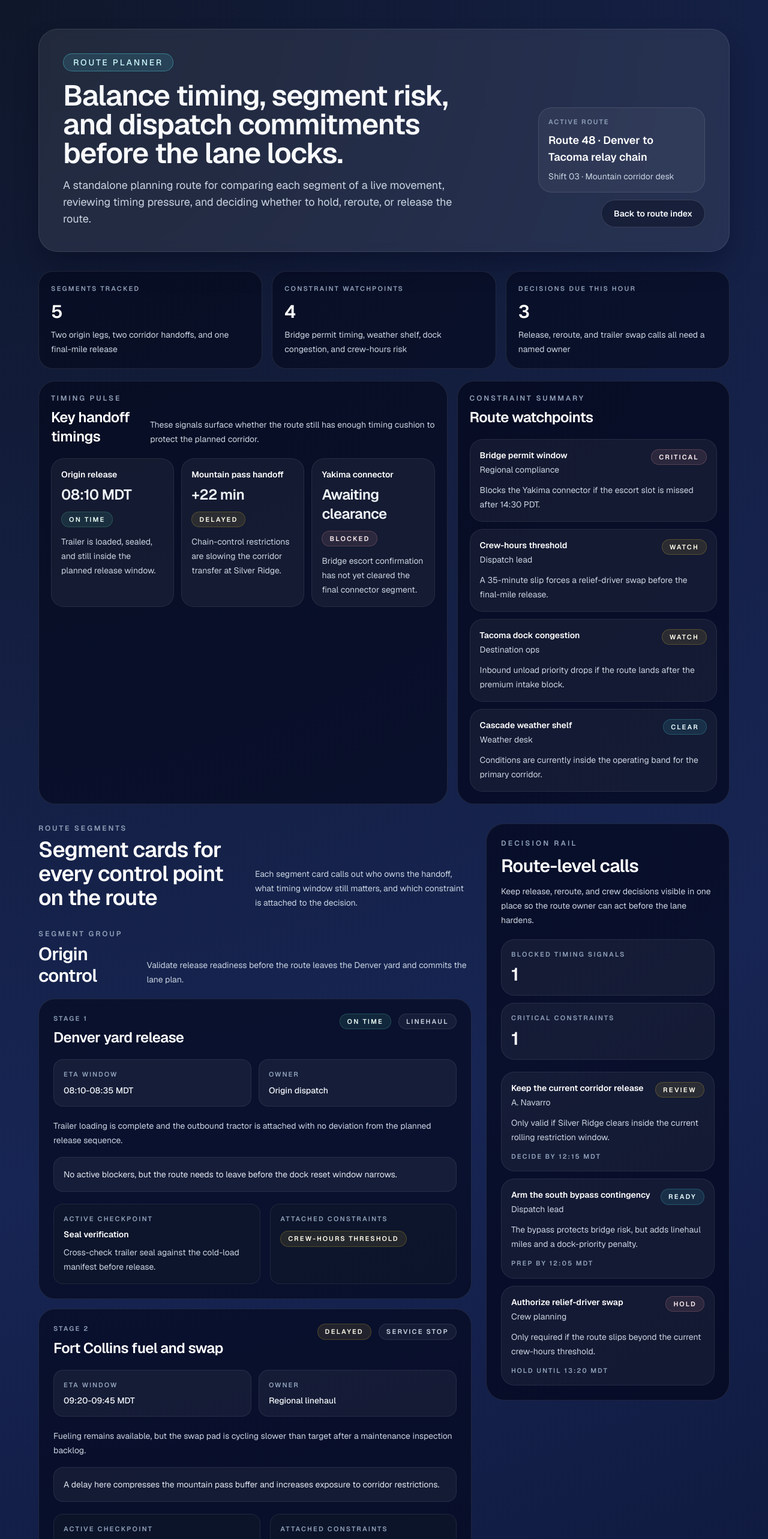
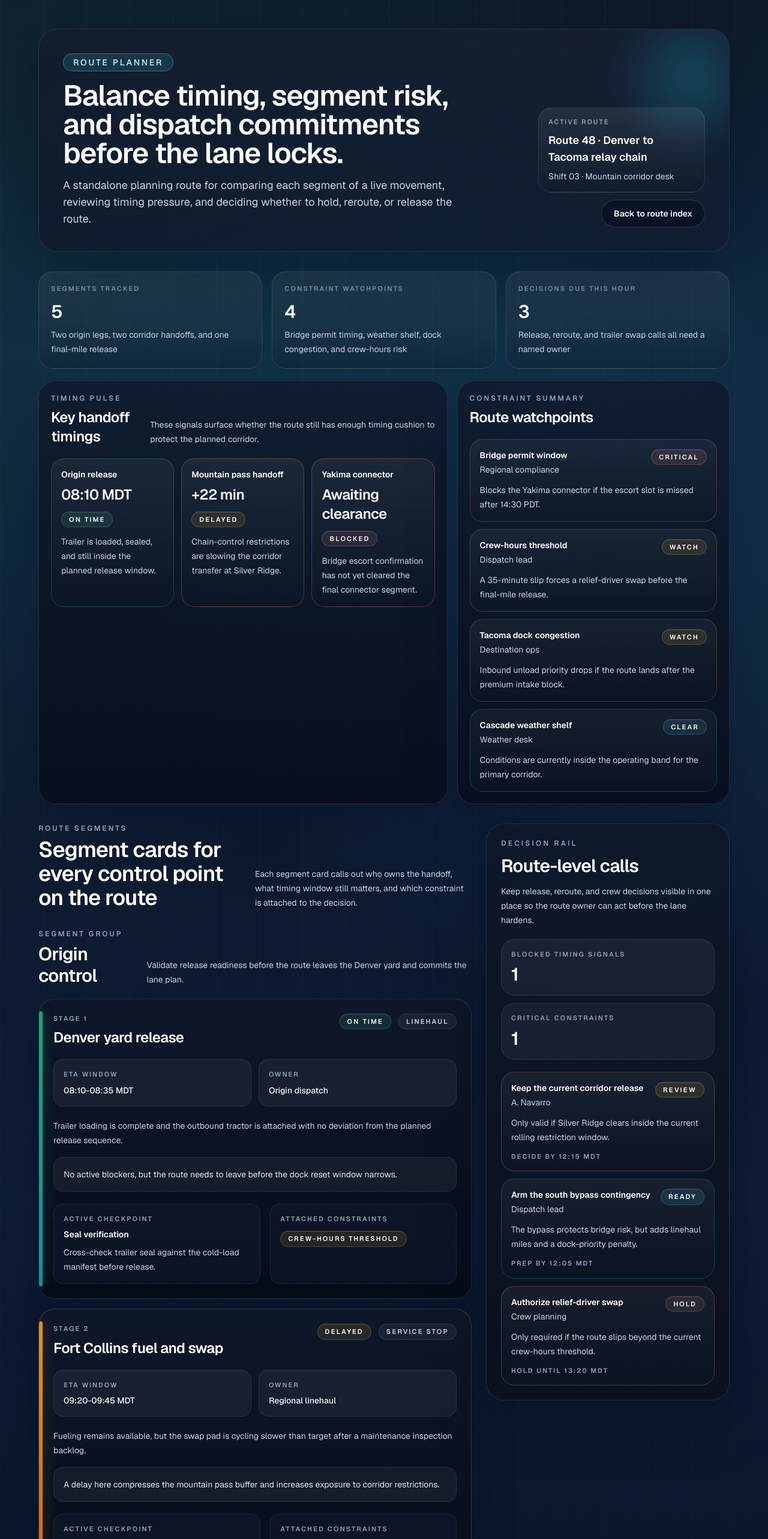
Before and after one commit to iamasx/api-test, a Next.js app: page /route-planner in a window 1280 px wide. Shown: the top 2566 px of the page at 60% size. Built offline with nearby package versions, Linux system fonts and the light colour scheme.

Commit message:
feat: style route planner states

```diff
--- a/src/app/route-planner/_components/route-decision-sidebar.tsx
+++ b/src/app/route-planner/_components/route-decision-sidebar.tsx
@@ -3,6 +3,7 @@ import type {
   RouteDecision,
   TimingSignal,
 } from "../_data/route-planner-data";
+import styles from "../route-planner.module.css";
 
 const decisionStateLabels: Record<RouteDecision["state"], string> = {
   ready: "Ready",
@@ -14,6 +15,12 @@ const decisionStateStyles: Record<RouteDecision["state"], string> = {
   ready: "border-cyan-300/20 bg-cyan-300/10 text-cyan-50",
   review: "border-amber-300/20 bg-amber-300/10 text-amber-50",
   hold: "border-rose-300/20 bg-rose-300/10 text-rose-50",
+};
+
+const decisionSurfaceStyles: Record<RouteDecision["state"], string> = {
+  ready: styles.decisionReady,
+  review: styles.decisionReview,
+  hold: styles.decisionHold,
 };
 
 type RouteDecisionSidebarProps = {
@@ -37,7 +44,7 @@ export function RouteDecisionSidebar({
   return (
     <aside
       aria-label="Route decision sidebar"
-      className="rounded-[1.9rem] border border-white/10 bg-slate-950/65 p-6"
+      className={`${styles.sidebarPanel} ${styles.stickyRail} rounded-[1.9rem] border border-white/10 p-6`}
     >
       <div className="space-y-5">
         <div>
@@ -76,7 +83,7 @@ export function RouteDecisionSidebar({
           {decisions.map((decision) => (
             <article
               key={decision.id}
-              className="rounded-[1.4rem] border border-white/8 bg-white/5 px-4 py-4"
+              className={`${styles.decisionCard} ${decisionSurfaceStyles[decision.state]} rounded-[1.4rem] border px-4 py-4`}
             >
               <div className="flex flex-wrap items-start justify-between gap-3">
                 <div className="space-y-1">
@@ -86,7 +93,7 @@ export function RouteDecisionSidebar({
                   <p className="text-sm text-slate-300">{decision.owner}</p>
                 </div>
                 <span
-                  className={`inline-flex rounded-full border px-3 py-1 text-[11px] font-semibold uppercase tracking-[0.2em] ${decisionStateStyles[decision.state]}`}
+                  className={`${styles.statusBadge} inline-flex rounded-full border px-3 py-1 text-[11px] font-semibold uppercase tracking-[0.2em] ${decisionStateStyles[decision.state]}`}
                 >
                   {decisionStateLabels[decision.state]}
                 </span>
--- a/src/app/route-planner/_components/segment-card.tsx
+++ b/src/app/route-planner/_components/segment-card.tsx
@@ -2,6 +2,7 @@ import type {
   RouteConstraint,
   RouteSegment,
 } from "../_data/route-planner-data";
+import styles from "../route-planner.module.css";
 
 const segmentStatusLabels: Record<RouteSegment["status"], string> = {
   "on-time": "On time",
@@ -13,6 +14,12 @@ const segmentStatusStyles: Record<RouteSegment["status"], string> = {
   "on-time": "border-emerald-300/20 bg-emerald-300/10 text-emerald-50",
   delayed: "border-amber-300/20 bg-amber-300/10 text-amber-50",
   blocked: "border-rose-300/20 bg-rose-300/10 text-rose-50",
+};
+
+const segmentSurfaceStyles: Record<RouteSegment["status"], string> = {
+  "on-time": styles.segmentOnTime,
+  delayed: styles.segmentDelayed,
+  blocked: styles.segmentBlocked,
 };
 
 const constraintToneStyles: Record<RouteConstraint["tone"], string> = {
@@ -29,7 +36,7 @@ type SegmentCardProps = {
 export function SegmentCard({ segment, constraints }: SegmentCardProps) {
   return (
     <article
-      className="rounded-[1.7rem] border border-white/10 bg-slate-950/60 p-6"
+      className={`${styles.segmentCard} ${segmentSurfaceStyles[segment.status]} rounded-[1.7rem] border p-6`}
       role="listitem"
     >
       <div className="flex flex-wrap items-start justify-between gap-3">
@@ -44,7 +51,7 @@ export function SegmentCard({ segment, constraints }: SegmentCardProps) {
 
         <div className="flex flex-wrap items-center gap-3">
           <span
-            className={`inline-flex rounded-full border px-3 py-1 text-[11px] font-semibold uppercase tracking-[0.2em] ${segmentStatusStyles[segment.status]}`}
+            className={`${styles.statusBadge} inline-flex rounded-full border px-3 py-1 text-[11px] font-semibold uppercase tracking-[0.2em] ${segmentStatusStyles[segment.status]}`}
           >
             {segmentStatusLabels[segment.status]}
           </span>
@@ -99,7 +106,7 @@ export function SegmentCard({ segment, constraints }: SegmentCardProps) {
             {constraints.map((constraint) => (
               <span
                 key={constraint.id}
-                className={`inline-flex rounded-full border px-3 py-1 text-[11px] font-semibold uppercase tracking-[0.18em] ${constraintToneStyles[constraint.tone]}`}
+                className={`${styles.statusBadge} inline-flex rounded-full border px-3 py-1 text-[11px] font-semibold uppercase tracking-[0.18em] ${constraintToneStyles[constraint.tone]}`}
               >
                 {constraint.label}
               </span>
--- a/src/app/route-planner/_components/summary-banners.tsx
+++ b/src/app/route-planner/_components/summary-banners.tsx
@@ -3,6 +3,7 @@ import type {
   RoutePlannerStat,
   TimingSignal,
 } from "../_data/route-planner-data";
+import styles from "../route-planner.module.css";
 
 const timingToneLabels: Record<TimingSignal["tone"], string> = {
   "on-time": "On time",
@@ -16,6 +17,12 @@ const timingToneStyles: Record<TimingSignal["tone"], string> = {
   blocked: "border-rose-300/20 bg-rose-300/10 text-rose-50",
 };
 
+const timingSurfaceStyles: Record<TimingSignal["tone"], string> = {
+  "on-time": styles.signalOnTime,
+  delayed: styles.signalDelayed,
+  blocked: styles.signalBlocked,
+};
+
 const constraintToneLabels: Record<RouteConstraint["tone"], string> = {
   clear: "Clear",
   watch: "Watch",
@@ -26,6 +33,12 @@ const constraintToneStyles: Record<RouteConstraint["tone"], string> = {
   clear: "border-cyan-300/20 bg-cyan-300/10 text-cyan-50",
   watch: "border-amber-300/20 bg-amber-300/10 text-amber-50",
   critical: "border-rose-300/20 bg-rose-300/10 text-rose-50",
+};
+
+const constraintSurfaceStyles: Record<RouteConstraint["tone"], string> = {
+  clear: styles.constraintClear,
+  watch: styles.constraintWatch,
+  critical: styles.constraintCritical,
 };
 
 type SummaryBannersProps = {
@@ -45,7 +58,7 @@ export function SummaryBanners({
         {stats.map((stat) => (
           <article
             key={stat.label}
-            className="rounded-[1.5rem] border border-white/10 bg-slate-950/55 px-5 py-5"
+            className={`${styles.statCard} rounded-[1.5rem] border border-white/10 px-5 py-5`}
           >
             <p className="text-[11px] font-semibold uppercase tracking-[0.2em] text-slate-400">
               {stat.label}
@@ -59,7 +72,9 @@ export function SummaryBanners({
       </div>
 
       <div className="grid gap-4 xl:grid-cols-[minmax(0,1.2fr)_minmax(280px,0.8fr)]">
-        <div className="rounded-[1.75rem] border border-white/10 bg-slate-950/60 p-5">
+        <div
+          className={`${styles.surfacePanel} rounded-[1.75rem] border border-white/10 p-5`}
+        >
           <div className="flex flex-col gap-2 sm:flex-row sm:items-end sm:justify-between">
             <div>
               <p className="text-xs font-semibold uppercase tracking-[0.24em] text-slate-400">
@@ -79,7 +94,7 @@ export function SummaryBanners({
             {timingSignals.map((signal) => (
               <article
                 key={signal.id}
-                className="rounded-[1.35rem] border border-white/8 bg-white/5 px-4 py-4"
+                className={`${styles.signalCard} ${timingSurfaceStyles[signal.tone]} rounded-[1.35rem] border px-4 py-4`}
               >
                 <div className="flex flex-wrap items-start justify-between gap-3">
                   <div>
@@ -89,7 +104,7 @@ export function SummaryBanners({
                     </p>
                   </div>
                   <span
-                    className={`inline-flex rounded-full border px-3 py-1 text-[11px] font-semibold uppercase tracking-[0.2em] ${timingToneStyles[signal.tone]}`}
+                    className={`${styles.statusBadge} inline-flex rounded-full border px-3 py-1 text-[11px] font-semibold uppercase tracking-[0.2em] ${timingToneStyles[signal.tone]}`}
                   >
                     {timingToneLabels[signal.tone]}
                   </span>
@@ -102,7 +117,9 @@ export function SummaryBanners({
           </div>
         </div>
 
-        <aside className="rounded-[1.75rem] border border-white/10 bg-slate-950/65 p-5">
+        <aside
+          className={`${styles.surfacePanel} rounded-[1.75rem] border border-white/10 p-5`}
+        >
           <p className="text-xs font-semibold uppercase tracking-[0.24em] text-slate-400">
             Constraint summary
           </p>
@@ -113,7 +130,7 @@ export function SummaryBanners({
             {constraints.map((constraint) => (
               <article
                 key={constraint.id}
-                className="rounded-[1.35rem] border border-white/8 bg-white/5 px-4 py-4"
+                className={`${styles.constraintCard} ${constraintSurfaceStyles[constraint.tone]} rounded-[1.35rem] border px-4 py-4`}
               >
                 <div className="flex flex-wrap items-start justify-between gap-3">
                   <div className="space-y-1">
@@ -123,7 +140,7 @@ export function SummaryBanners({
                     <p className="text-sm text-slate-300">{constraint.owner}</p>
                   </div>
                   <span
-                    className={`inline-flex rounded-full border px-3 py-1 text-[11px] font-semibold uppercase tracking-[0.2em] ${constraintToneStyles[constraint.tone]}`}
+                    className={`${styles.statusBadge} inline-flex rounded-full border px-3 py-1 text-[11px] font-semibold uppercase tracking-[0.2em] ${constraintToneStyles[constraint.tone]}`}
                   >
                     {constraintToneLabels[constraint.tone]}
                   </span>
--- a/src/app/route-planner/page.tsx
+++ b/src/app/route-planner/page.tsx
@@ -4,6 +4,7 @@ import Link from "next/link";
 import { RouteDecisionSidebar } from "./_components/route-decision-sidebar";
 import { SegmentGroup } from "./_components/segment-group";
 import { SummaryBanners } from "./_components/summary-banners";
+import styles from "./route-planner.module.css";
 import {
   routeConstraints,
   routeDecisionQueue,
@@ -21,9 +22,11 @@ export const metadata: Metadata = {
 
 export default function RoutePlannerPage() {
   return (
-    <main className="min-h-screen bg-[radial-gradient(circle_at_top_left,#0f172a_0%,#172554_42%,#020617_100%)] px-6 py-12 text-slate-50 sm:px-10 lg:px-16">
-      <div className="mx-auto flex w-full max-w-7xl flex-col gap-8">
-        <header className="overflow-hidden rounded-[2rem] border border-white/10 bg-white/8 p-8 shadow-2xl shadow-slate-950/45 backdrop-blur sm:p-10">
+    <main className={`${styles.shell} px-6 py-12 text-slate-50 sm:px-10 lg:px-16`}>
+      <div className="relative mx-auto flex w-full max-w-7xl flex-col gap-8">
+        <header
+          className={`${styles.heroPanel} overflow-hidden rounded-[2rem] border border-white/10 p-8 backdrop-blur sm:p-10`}
+        >
           <div className="flex flex-col gap-6 lg:flex-row lg:items-end lg:justify-between">
             <div className="max-w-3xl space-y-4">
               <span className="inline-flex w-fit rounded-full border border-cyan-300/35 bg-cyan-300/12 px-4 py-1 text-sm font-medium uppercase tracking-[0.2em] text-cyan-100">
@@ -38,7 +41,9 @@ export default function RoutePlannerPage() {
             </div>
 
             <div className="flex flex-col gap-3 sm:items-end">
-              <div className="rounded-[1.4rem] border border-white/10 bg-white/5 px-4 py-4 text-sm text-slate-200">
+              <div
+                className={`${styles.floatingInfo} rounded-[1.4rem] border border-white/10 px-4 py-4 text-sm text-slate-200`}
+              >
                 <p className="text-[11px] font-semibold uppercase tracking-[0.18em] text-slate-400">
                   Active route
                 </p>
--- /dev/null
+++ b/src/app/route-planner/route-planner.module.css
@@ -0,0 +1,197 @@
+.shell {
+  position: relative;
+  min-height: 100vh;
+  overflow: hidden;
+  background:
+    radial-gradient(circle at 14% 12%, rgba(34, 211, 238, 0.14), transparent 22%),
+    radial-gradient(circle at 86% 16%, rgba(56, 189, 248, 0.18), transparent 24%),
+    radial-gradient(circle at 52% 100%, rgba(245, 158, 11, 0.18), transparent 28%),
+    linear-gradient(180deg, #08111f 0%, #0e1c34 44%, #030712 100%);
+}
+
+.shell::before {
+  content: "";
+  position: absolute;
+  inset: 0;
+  pointer-events: none;
+  background:
+    linear-gradient(125deg, rgba(255, 255, 255, 0.03), transparent 45%),
+    repeating-linear-gradient(
+      90deg,
+      rgba(148, 163, 184, 0.06) 0,
+      rgba(148, 163, 184, 0.06) 1px,
+      transparent 1px,
+      transparent 72px
+    );
+  mask-image: linear-gradient(180deg, rgba(0, 0, 0, 0.95), transparent 96%);
+}
+
+.heroPanel {
+  position: relative;
+  background:
+    linear-gradient(140deg, rgba(15, 23, 42, 0.82), rgba(15, 23, 42, 0.58)),
+    linear-gradient(180deg, rgba(255, 255, 255, 0.08), rgba(15, 23, 42, 0.12));
+  box-shadow: 0 38px 120px rgba(2, 6, 23, 0.42);
+}
+
+.heroPanel::after {
+  content: "";
+  position: absolute;
+  right: -5rem;
+  top: -4rem;
+  width: 18rem;
+  height: 18rem;
+  border-radius: 9999px;
+  background: radial-gradient(circle, rgba(34, 211, 238, 0.22), transparent 66%);
+  filter: blur(20px);
+  pointer-events: none;
+}
+
+.surfacePanel {
+  background:
+    linear-gradient(180deg, rgba(15, 23, 42, 0.76), rgba(8, 15, 30, 0.92));
+  box-shadow: 0 30px 90px rgba(2, 6, 23, 0.24);
+}
+
+.statCard {
+  background:
+    linear-gradient(180deg, rgba(255, 255, 255, 0.08), rgba(15, 23, 42, 0.28));
+  box-shadow: inset 0 1px 0 rgba(255, 255, 255, 0.05);
+}
+
+.signalCard {
+  background: linear-gradient(180deg, rgba(255, 255, 255, 0.06), rgba(15, 23, 42, 0.34));
+}
+
+.signalOnTime {
+  border-color: rgba(52, 211, 153, 0.24);
+  box-shadow: inset 0 1px 0 rgba(52, 211, 153, 0.08);
+}
+
+.signalDelayed {
+  border-color: rgba(251, 191, 36, 0.24);
+  box-shadow: inset 0 1px 0 rgba(251, 191, 36, 0.08);
+}
+
+.signalBlocked {
+  border-color: rgba(251, 113, 133, 0.3);
+  box-shadow: inset 0 1px 0 rgba(251, 113, 133, 0.1);
+}
+
+.constraintCard {
+  background: linear-gradient(180deg, rgba(255, 255, 255, 0.05), rgba(15, 23, 42, 0.32));
+}
+
+.constraintClear {
+  border-color: rgba(34, 211, 238, 0.22);
+}
+
+.constraintWatch {
+  border-color: rgba(251, 191, 36, 0.22);
+}
+
+.constraintCritical {
+  border-color: rgba(251, 113, 133, 0.28);
+}
+
+.segmentCard {
+  position: relative;
+  overflow: hidden;
+  background:
+    linear-gradient(180deg, rgba(15, 23, 42, 0.82), rgba(6, 11, 24, 0.94));
+  box-shadow: 0 26px 70px rgba(2, 6, 23, 0.26);
+}
+
+.segmentCard::before {
+  content: "";
+  position: absolute;
+  left: 0;
+  top: 1.25rem;
+  bottom: 1.25rem;
+  width: 0.35rem;
+  border-radius: 9999px;
+  opacity: 0.95;
+}
+
+.segmentOnTime {
+  border-color: rgba(52, 211, 153, 0.2);
+}
+
+.segmentOnTime::before {
+  background: linear-gradient(180deg, rgba(16, 185, 129, 0.95), rgba(6, 182, 212, 0.85));
+  box-shadow: 0 0 24px rgba(52, 211, 153, 0.35);
+}
+
+.segmentDelayed {
+  border-color: rgba(251, 191, 36, 0.22);
+}
+
+.segmentDelayed::before {
+  background: linear-gradient(180deg, rgba(245, 158, 11, 0.98), rgba(249, 115, 22, 0.88));
+  box-shadow: 0 0 24px rgba(251, 191, 36, 0.35);
+}
+
+.segmentBlocked {
+  border-color: rgba(251, 113, 133, 0.28);
+}
+
+.segmentBlocked::before {
+  background: linear-gradient(180deg, rgba(244, 63, 94, 0.98), rgba(190, 24, 93, 0.88));
+  box-shadow: 0 0 24px rgba(251, 113, 133, 0.35);
+}
+
+.statusBadge {
+  box-shadow: inset 0 1px 0 rgba(255, 255, 255, 0.08);
+}
+
+.sidebarPanel {
+  background:
+    linear-gradient(180deg, rgba(15, 23, 42, 0.82), rgba(10, 17, 31, 0.95));
+  box-shadow: 0 30px 100px rgba(2, 6, 23, 0.28);
+}
+
+.stickyRail {
+  position: sticky;
+  top: 2rem;
+}
+
+.decisionCard {
+  background: linear-gradient(180deg, rgba(255, 255, 255, 0.05), rgba(15, 23, 42, 0.28));
+}
+
+.decisionReady {
+  border-color: rgba(34, 211, 238, 0.22);
+}
+
+.decisionReview {
+  border-color: rgba(251, 191, 36, 0.24);
+}
+
+.decisionHold {
+  border-color: rgba(251, 113, 133, 0.3);
+}
+
+.floatingInfo {
+  background: linear-gradient(180deg, rgba(255, 255, 255, 0.08), rgba(15, 23, 42, 0.26));
+}
+
+@media (max-width: 1279px) {
+  .stickyRail {
+    position: static;
+  }
+}
+
+@media (max-width: 640px) {
+  .heroPanel,
+  .surfacePanel,
+  .sidebarPanel,
+  .segmentCard,
+  .statCard {
+    border-radius: 1.5rem;
+  }
+
+  .segmentCard::before {
+    top: 1rem;
+    bottom: 1rem;
+  }
+}
```
